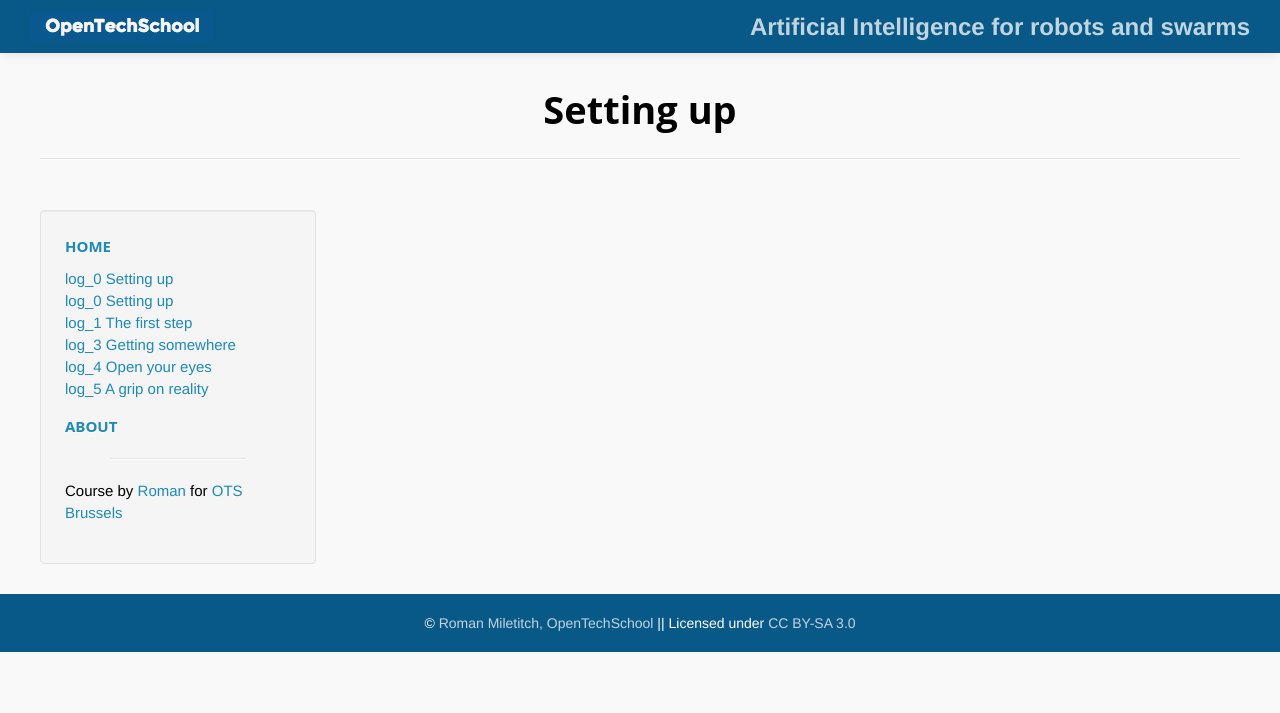
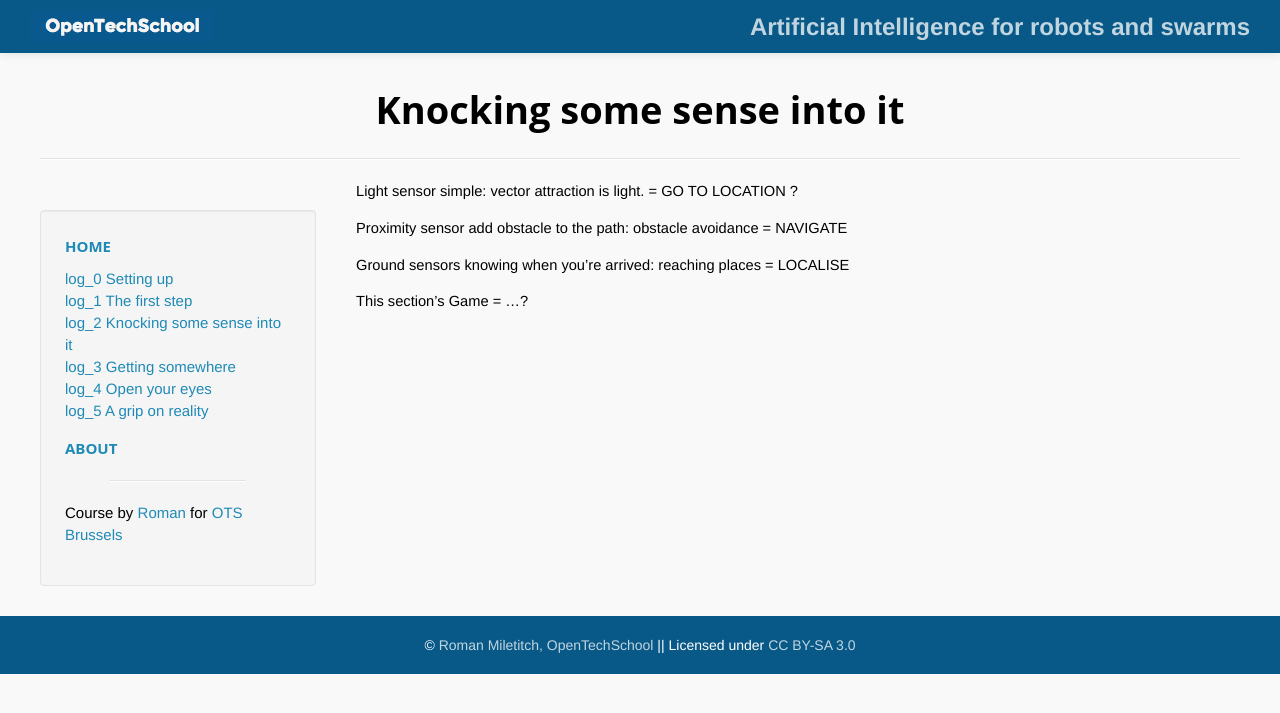
Before and after one commit to OpenTechSchool-Brussels/AI-for-robots-and-swarms, a Jekyll site: the page built from Knocking-some-sense-into-it.markdown, in a window 1280 px wide. Shown: the top 713 px of the page. Built offline with Jekyll 4.4.1, drawn with Linux system fonts in a browser that asks for light colours; Markdown is read by kramdown in place of the engine named in the settings.

Commit message:
bis repetita...

```diff
--- a/Knocking-some-sense-into-it.markdown
+++ b/Knocking-some-sense-into-it.markdown
@@ -1,6 +1,17 @@
 ---
 layout: default
-title:  "Setting up"
-num: 0
+title:  "Knocking some sense into it"
+num: 2
 
 ---
+
+Light sensor
+    simple: vector attraction is light. = GO TO LOCATION ?
+
+Proximity sensor
+    add obstacle to the path: obstacle avoidance = NAVIGATE
+
+Ground sensors
+    knowing when you're arrived: reaching places = LOCALISE
+
+This section's Game = ...?
```
